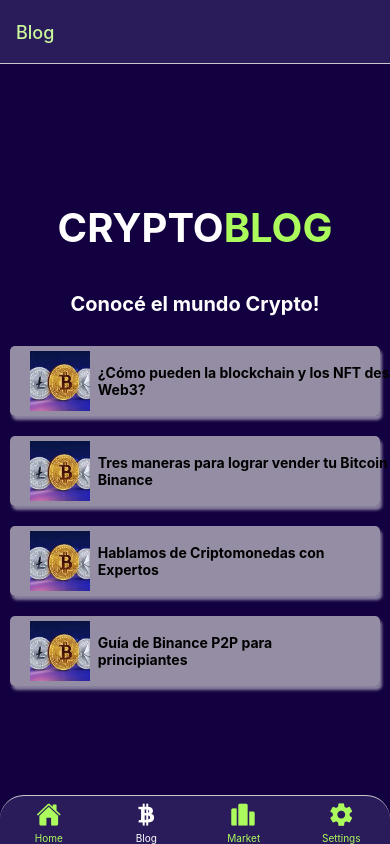
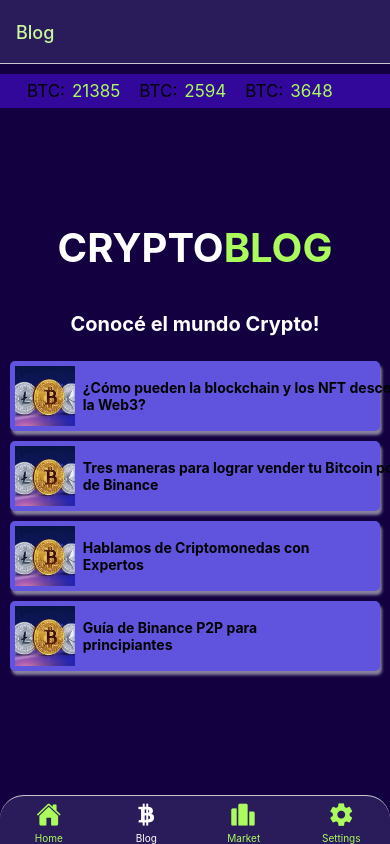
Before and after one commit to cellamarematias/jade, a React Native app: screen /Blog in a window 390 px wide. Built offline with nearby package versions, Linux system fonts and the light colour scheme.

Commit message:
feature/mati-navbar: added header and blog

```diff
--- a/src/components/shared/BlogCard.jsx
+++ b/src/components/shared/BlogCard.jsx
@@ -12,7 +12,7 @@
       />
 		</View>
 		<View style={styles.center}>
-			<Text numberOfLines={2} style={styles.heading}>{props.text}</Text>
+			<Text numberOfLines={3} style={styles.heading}>{props.text}</Text>
 		</View>
   </View>
 )
@@ -20,10 +20,11 @@
 const styles = StyleSheet.create({
   container: {
 		flexDirection: "row",
-		margin: 10,
+		margin: 5,
 		width: '95%',
-		backgroundColor: '#D9D9D9A6',
-    padding: 20,
+		backgroundColor: '#6053DD',
+    padding: 15,
+		paddingStart: 5,
     paddingBottom: 5,
     paddingTop: 5,
 		borderRadius: 5,
@@ -33,7 +34,7 @@
 		shadowRadius: 3,
   },
   image: {
-    width: 48,
+    width: 58,
     height: 48,
     borderRadius: 4
   },
@@ -47,7 +48,7 @@
 	heading: {
 		justifyContent: 'center',
 		paddingLeft: 8,
-		maxWidth: '95%',
+		maxWidth: '90%',
 		fontWeight: 'bold',
 	}
 })
--- /dev/null
+++ b/src/components/shared/header.jsx
@@ -0,0 +1,78 @@
+import React from 'react';
+import { View, Text, StyleSheet, Image } from "react-native";
+import theme from '../../theme';
+
+
+const Header = (props) => (
+  <View key={props.id} style={styles.container}>
+		<View style={styles.row}>
+			<Text style={styles.coin}>BTC:</Text>
+			<Text style={styles.value}>21385</Text>
+		</View>
+		<View style={styles.row}>
+			<Text style={styles.coin}>BTC:</Text>
+			<Text style={styles.value}>2594</Text>
+		</View>
+		<View style={styles.row}>
+			<Text style={styles.coin}>BTC:</Text>
+			<Text style={styles.value}>3648</Text>
+		</View>
+  </View>
+)
+
+const styles = StyleSheet.create({
+  container: {
+		position: 'absolute',
+		top: 0,
+		left: 0,
+		right: 0,
+		flexDirection: "row",
+		alignItems: 'center',
+		width: '95%',
+		backgroundColor: '#32089A',
+    padding: 15,
+		paddingStart: 25,
+    paddingBottom: 5,
+    paddingTop: 5,
+		marginTop: 10,
+		shadowColor: "white",
+		shadowOpacity: 0.5,
+		width: '100%'
+  },
+	row: {
+		flexDirection: 'row',
+		margin: 2,
+		marginEnd: 10
+	},
+	coin: {
+		textTransform: 'uppercase',
+		fontSize: 17,
+		marginRight: 7
+	},
+	value: {
+		color: '#ABFB5C',
+		fontSize: 17,
+		marginRight: 7
+	},
+  image: {
+    width: 58,
+    height: 48,
+    borderRadius: 4
+  },
+	tinyLogo: {
+    width: 60,
+    height: 60,
+  },
+	center: {
+		justifyContent: 'center'
+	},
+	heading: {
+		justifyContent: 'center',
+		paddingLeft: 8,
+		maxWidth: '90%',
+		fontWeight: 'bold',
+	}
+})
+
+
+export default Header;
--- a/src/screens/Blog.tsx
+++ b/src/screens/Blog.tsx
@@ -3,10 +3,12 @@
 import { RootTabScreenProps } from '../../types';
 import theme from '../theme';
 import BlogCard from '../components/shared/BlogCard';
+import Header from '../components/shared/header';
 
 export default function Blog({ navigation }: RootTabScreenProps<'Blog'>) {
   return (
     <View style={styles.container}>
+			<Header></Header>
 			<View style={styles.Headercontainer}>
 				<Text style={styles.headerOne}>Crypto</Text><Text style={styles.headerTwo}>Blog</Text>
 			</View>
--- a/src/screens/TabOneScreen.tsx
+++ b/src/screens/TabOneScreen.tsx
@@ -4,10 +4,12 @@
 import { Text, View } from '../../components/Themed';
 import { RootTabScreenProps } from '../../types';
 import theme from '../theme';
+import Header from '../components/shared/header';
 
 export default function TabOneScreen({ navigation }: RootTabScreenProps<'TabOne'>) {
   return (
     <View style={styles.container}>
+      <Header></Header>
       <Text style={styles.title}>Tab One</Text>
     </View>
   );
--- a/src/screens/TabTwoScreen.tsx
+++ b/src/screens/TabTwoScreen.tsx
@@ -3,11 +3,13 @@
 import EditScreenInfo from '../../components/EditScreenInfo';
 import { Text, View } from '../../components/Themed';
 import theme from '../theme';
+import Header from '../components/shared/header';
 
 
 export default function TabTwoScreen() {
   return (
     <View style={styles.container}>
+      <Header></Header>
       <Text style={styles.title}>Tab Two</Text>
     </View>
   );
```
